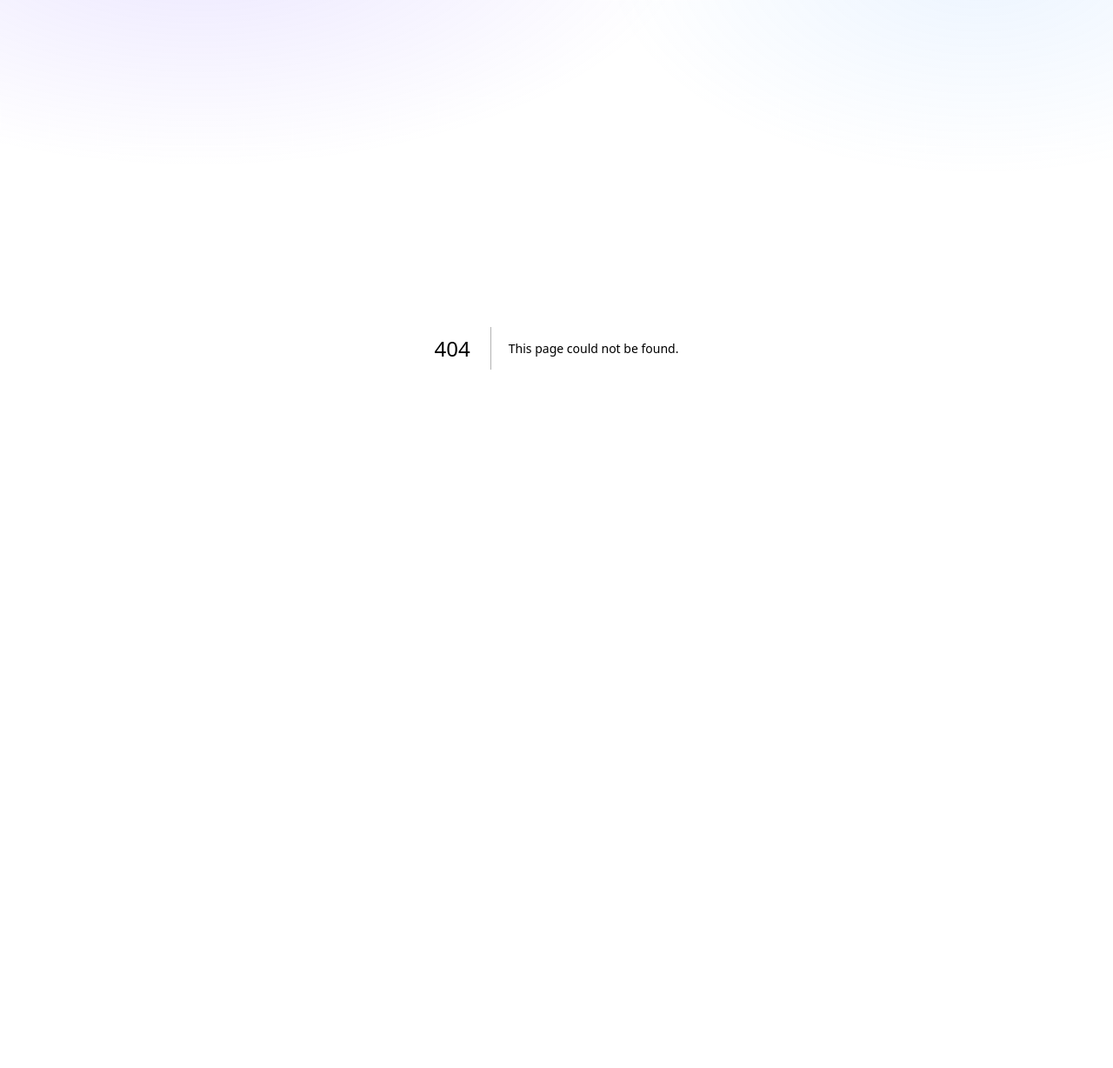
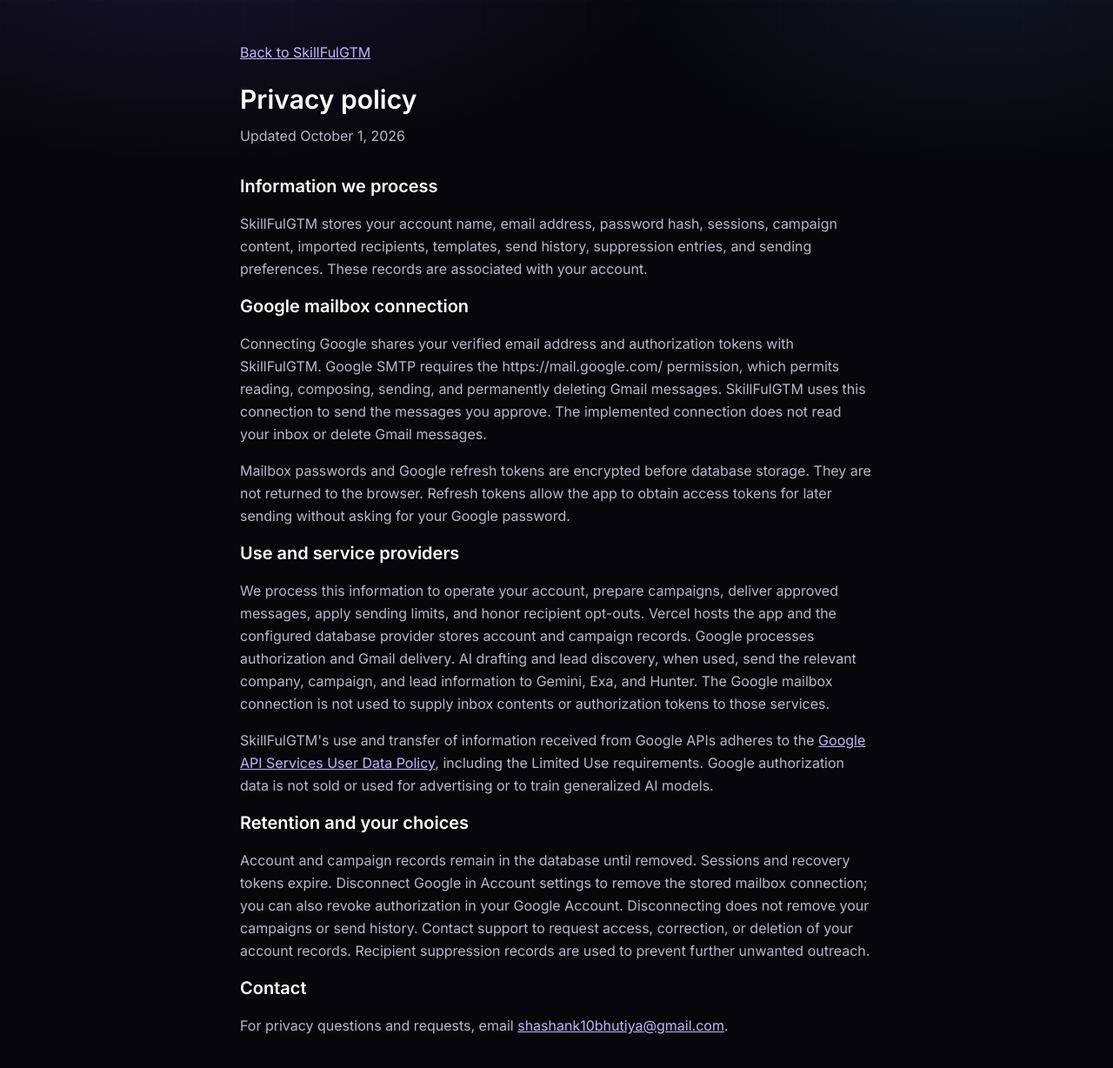
Before and after one commit to ShashankBhutiya/SkillFulGTM, a Next.js app: page /privacy in a window 1280 px wide. Before the commit this address had no page. Shown: the top 1228 px of the page at 87% size. Before the commit the page ends 800 px from the top, so only its background shows below. Built offline with nearby package versions, Linux system fonts and the light colour scheme.

Commit message:
Add public privacy policy for Google mailbox onboarding

```diff
--- /dev/null
+++ b/src/app/privacy/page.tsx
@@ -0,0 +1,25 @@
+import type { Metadata } from "next";
+
+export const metadata: Metadata = { title: "Privacy policy | SkillFulGTM" };
+
+export default function PrivacyPage() {
+  return <main className="mx-auto max-w-3xl px-5 py-12 text-[#b9b8c9]">
+    <a href="/" className="text-violet-300 underline">Back to SkillFulGTM</a>
+    <h1 className="mt-6 text-3xl font-semibold text-white">Privacy policy</h1>
+    <p className="mt-3">Updated October 1, 2026</p>
+    <section className="mt-8 space-y-4 leading-relaxed">
+      <h2 className="text-xl font-semibold text-white">Information we process</h2>
+      <p>SkillFulGTM stores your account name, email address, password hash, sessions, campaign content, imported recipients, templates, send history, suppression entries, and sending preferences. These records are associated with your account.</p>
+      <h2 className="text-xl font-semibold text-white">Google mailbox connection</h2>
+      <p>Connecting Google shares your verified email address and authorization tokens with SkillFulGTM. Google SMTP requires the https://mail.google.com/ permission, which permits reading, composing, sending, and permanently deleting Gmail messages. SkillFulGTM uses this connection to send the messages you approve. The implemented connection does not read your inbox or delete Gmail messages.</p>
+      <p>Mailbox passwords and Google refresh tokens are encrypted before database storage. They are not returned to the browser. Refresh tokens allow the app to obtain access tokens for later sending without asking for your Google password.</p>
+      <h2 className="text-xl font-semibold text-white">Use and service providers</h2>
+      <p>We process this information to operate your account, prepare campaigns, deliver approved messages, apply sending limits, and honor recipient opt-outs. Vercel hosts the app and the configured database provider stores account and campaign records. Google processes authorization and Gmail delivery. AI drafting and lead discovery, when used, send the relevant company, campaign, and lead information to Gemini, Exa, and Hunter. The Google mailbox connection is not used to supply inbox contents or authorization tokens to those services.</p>
+      <p>SkillFulGTM's use and transfer of information received from Google APIs adheres to the <a href="https://developers.google.com/terms/api-services-user-data-policy" className="text-violet-300 underline">Google API Services User Data Policy</a>, including the Limited Use requirements. Google authorization data is not sold or used for advertising or to train generalized AI models.</p>
+      <h2 className="text-xl font-semibold text-white">Retention and your choices</h2>
+      <p>Account and campaign records remain in the database until removed. Sessions and recovery tokens expire. Disconnect Google in Account settings to remove the stored mailbox connection; you can also revoke authorization in your Google Account. Disconnecting does not remove your campaigns or send history. Contact support to request access, correction, or deletion of your account records. Recipient suppression records are used to prevent further unwanted outreach.</p>
+      <h2 className="text-xl font-semibold text-white">Contact</h2>
+      <p>For privacy questions and requests, email <a className="text-violet-300 underline" href="mailto:shashank10bhutiya@gmail.com">shashank10bhutiya@gmail.com</a>.</p>
+    </section>
+  </main>;
+}
--- a/src/components/site/SiteFooter.tsx
+++ b/src/components/site/SiteFooter.tsx
@@ -20,6 +20,7 @@ export default function SiteFooter() {
             <div>
               <div className="sk-eyebrow mb-3">Product</div>
               <ul className="space-y-2 text-[#8b8b9e]">
+                <li><a href="/privacy" className="transition-colors hover:text-white">Privacy policy</a></li>
                 <li>
                   <a href="#how" className="transition-colors hover:text-white">
                     Guardrails
```
